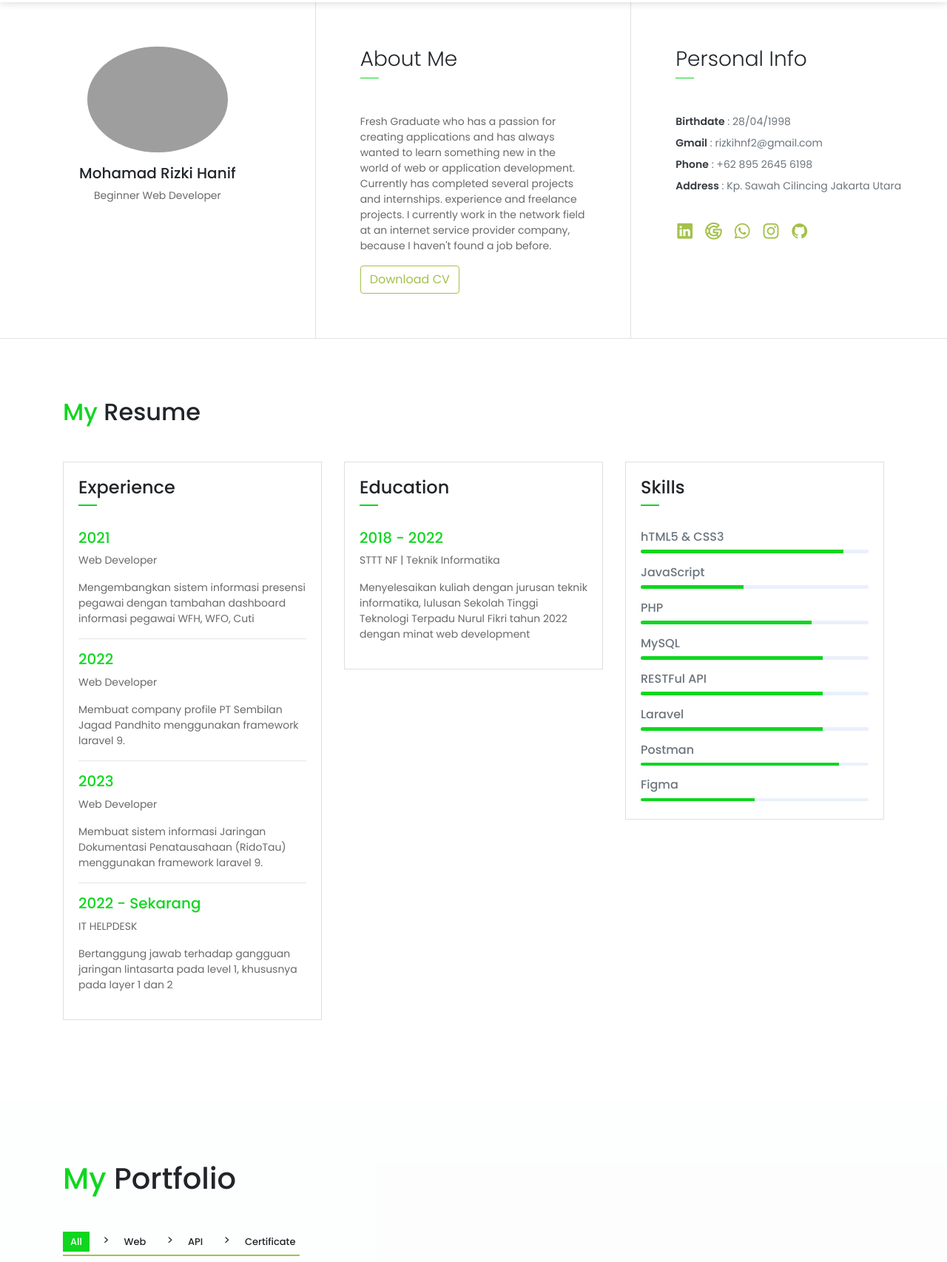
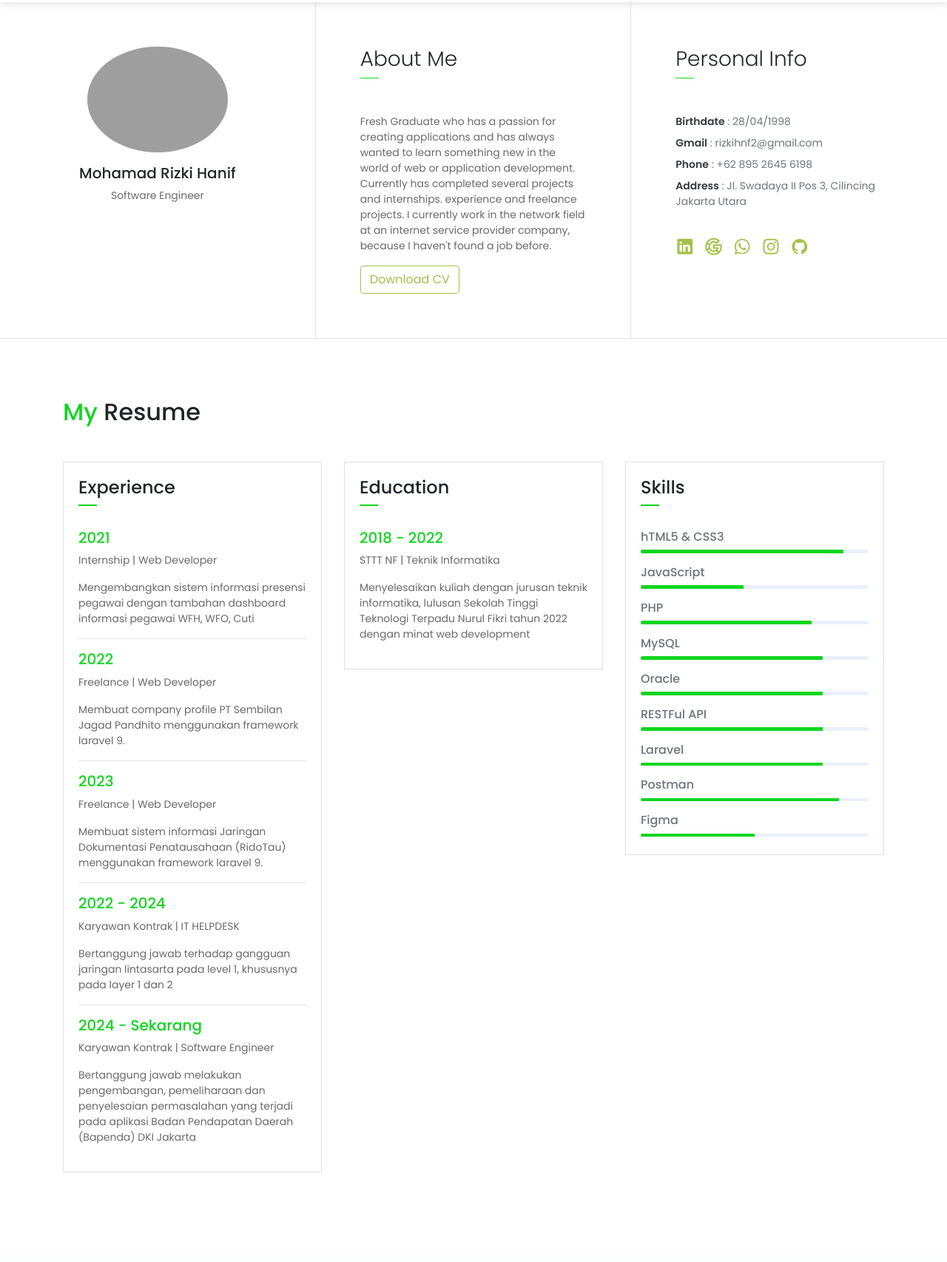
Before and after one commit to rizkihanif28/rizkihanif28.github.io, a website: page index.html in a window 1280 px wide. Shown: the part 714-2420 px from the top of the page at 74% size. Drawn offline with nearby package versions, Linux system fonts and the light colour scheme; some packages are replaced by stand-ins of ours; grey boxes are pictures that could not be loaded.

Commit message:
new profile 2025

```diff
--- a/index.html
+++ b/index.html
@@ -18,7 +18,7 @@
             <div class="header-content">
                 <h4 class="header-subtitle">Hello, I am</h4>
                 <h1 class="header-title">M Rizki Hanif</h1>
-                <h6 class="header-mono">beginner web developer</h6>
+                <h6 class="header-mono">software engineer</h6>
             </div>
         </div>
     </header>
@@ -34,7 +34,7 @@
                     <!-- <img src="assets/imgs/avatar-ki.jpg" alt="" class="brand-img"> -->
                     <li class="brand-txt">
                         <h5 class="brand-title">Rizki Hanif</h5>
-                        <div class="brand-subtitle">Beginner Web Dev</div>
+                        <div class="brand-subtitle">Software Engineer</div>
                     </li>
                 </ul>
                 <ul class="navbar-nav ml-auto">
@@ -65,7 +65,7 @@
                         style="border-radius: 50%; width: 190px;">
                     <div class="title">
                         <h5 class="mt-3">Mohamad Rizki Hanif</h5>
-                        <p>Beginner Web Developer</p>
+                        <p>Software Engineer</p>
                     </div>
                 </div>
             </div>
@@ -88,7 +88,7 @@
                     <li><span>Birthdate</span> : 28/04/1998</li>
                     <li><span>Gmail</span> : rizkihnf2@gmail.com</li>
                     <li><span>Phone</span> : +62 895 2645 6198</li>
-                    <li><span>Address</span> : Kp. Sawah Cilincing Jakarta Utara</li>
+                    <li><span>Address</span> : Jl. Swadaya II Pos 3, Cilincing Jakarta Utara</li>
                 </ul>
                 <ul class="social-icons pt-2">
                     <li class="social-item"><a class="social-link" target="_blank"
@@ -124,25 +124,32 @@
                         </div>
                         <div class="card-body">
                             <h6 class="title text-danger">2021</h6>
-                            <P>Web Developer</P>
+                            <P>Internship | Web Developer</P>
                             <P class="subtitle">Mengembangkan sistem informasi presensi
                                 pegawai dengan tambahan dashboard informasi pegawai WFH, WFO, Cuti</P>
                             <hr>
                             <h6 class="title text-danger">2022</h6>
-                            <P>Web Developer</P>
+                            <P>Freelance | Web Developer</P>
                             <P class="subtitle">Membuat company profile PT Sembilan Jagad Pandhito
                                 menggunakan framework laravel 9.</P>
                             <hr>
                             <h6 class="title text-danger">2023</h6>
-                            <P>Web Developer</P>
+                            <P>Freelance | Web Developer</P>
                             <P class="subtitle">Membuat sistem informasi Jaringan Dokumentasi Penatausahaan (RidoTau)
                                 menggunakan framework laravel 9.
                             </P>
                             <hr>
-                            <h6 class="title text-danger">2022 - Sekarang</h6>
-                            <P>IT HELPDESK</P>
+                            <h6 class="title text-danger">2022 - 2024</h6>
+                            <P>Karyawan Kontrak | IT HELPDESK</P>
                             <P class="subtitle">Bertanggung jawab terhadap gangguan jaringan lintasarta
                                 pada level 1, khususnya pada layer 1 dan 2
+                            </P>
+                            <hr>
+                            <h6 class="title text-danger">2024 - Sekarang</h6>
+                            <P>Karyawan Kontrak | Software Engineer</P>
+                            <P class="subtitle">Bertanggung jawab melakukan pengembangan, pemeliharaan dan penyelesaian
+                                permasalahan
+                                yang terjadi pada aplikasi Badan Pendapatan Daerah (Bapenda) DKI Jakarta
                             </P>
 
                         </div>
@@ -190,6 +197,11 @@
                                     aria-valuenow="50" aria-valuemin="0" aria-valuemax="100"></div>
                             </div>
                             <h6>MySQL</h6>
+                            <div class="progress mb-3">
+                                <div class="progress-bar bg-danger" role="progressbar" style="width: 80%"
+                                    aria-valuenow="75" aria-valuemin="0" aria-valuemax="100"></div>
+                            </div>
+                            <h6>Oracle</h6>
                             <div class="progress mb-3">
                                 <div class="progress-bar bg-danger" role="progressbar" style="width: 80%"
                                     aria-valuenow="75" aria-valuemin="0" aria-valuemax="100"></div>
@@ -635,9 +647,8 @@
                                 <i class="ti-map-alt icon-md"></i>
                             </div>
                             <div class="col-10">
-                                <h6 class="d-inline">Address :<br> <span class="text-muted">Kp. Sawah Cilincing
-                                        Jakarta
-                                        Utara</span></h6>
+                                <h6 class="d-inline">Address :<br> <span class="text-muted">Jl. Swadaya II Pos 3,
+                                        Cilincing Jakarta Utara</span></h6>
                             </div>
                         </div>
                         <div class="row mb-2">
```
